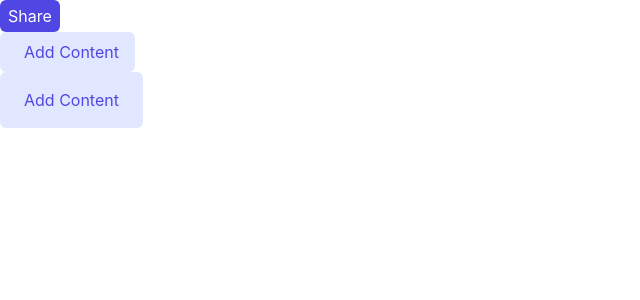
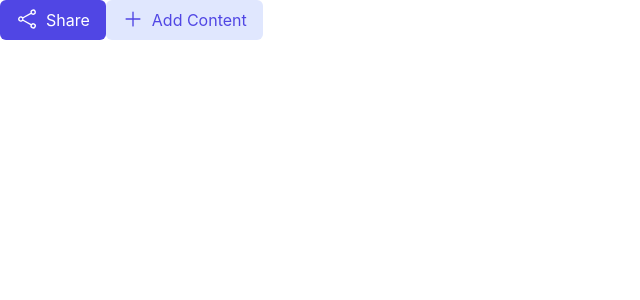
Before and after one commit to AmaanShikalgar/BRAINLY-frontend, a React (Vite) app: page / in a window 1280 px wide. Shown: the top 300 px of the page, without its empty margins (0-640 px from the left). Built offline with nearby package versions, Linux system fonts and the light colour scheme.

Commit message:
making buttons

```diff
--- a/src/App.tsx
+++ b/src/App.tsx
@@ -1,16 +1,17 @@
 import { Button } from "./components/ui/Button"
 import './App.css'
 import { PlusIcon } from "./icons/Plusicon"
+import { ShareIcon } from "./icons/Shareicon"
 
 function App() {
 
   return(
     <>
-      <Button  variant="primary" size="sm" onClick={()=>{}} text="Share"/>
-      <Button startIcon={<PlusIcon/>}variant="secondary" size="md" onClick={()=>{}} text="Add Content"/>
-      <Button variant="secondary" size="lg" onClick={()=>{}} text="Add Content"/>
+    <div className="flex">
+      <Button startIcon={<ShareIcon size={"md"}/>}variant="primary" size="md" onClick={()=>{}} text="Share"/>
+      <Button startIcon={<PlusIcon size={"md"}/>}variant="secondary" size="md" onClick={()=>{}} text="Add Content"/>
+    </div>
     </>
   )
 }
-
 export default App
--- a/src/components/ui/Button.tsx
+++ b/src/components/ui/Button.tsx
@@ -1,6 +1,4 @@
 import type { ReactElement } from "react";
-
-type Variants = "primary"|"secondary"
 
 interface ButtonProps {
     variant: "primary"|"secondary";
@@ -19,11 +17,14 @@
 const sizeStyles = {
     "sm": "py-1 px-2",
     "md": "py-2 px-4",
-    "lg": "py-4 px-6"
+    "lg": "py-4 px-8"
 }
 
 const defaultStyles = "rounded-md flex"
 
 export const Button = (props:ButtonProps) => {
-    return <button className={`${variantStyles[props.variant]} ${defaultStyles} ${sizeStyles[props.size]}`}>{props.startIcon ? <div className="pr-2">{props.startIcon}</div>:null}{props.text}</button>
+    return <button className={`${variantStyles[props.variant]}
+    ${defaultStyles} ${sizeStyles[props.size]}`}>
+        {props.startIcon ? <div className="pr-2">{props.startIcon}</div>:null}
+        {props.text}</button>
 }
--- /dev/null
+++ b/src/icons/Shareicon.tsx
@@ -0,0 +1,7 @@
+import { iconSizeVariants, type IconProps } from "."
+
+export const ShareIcon = (props: IconProps)=>{
+    return <svg xmlns="http://www.w3.org/2000/svg" fill="none" viewBox="0 0 24 24" stroke-width="1.5" stroke="currentColor" className={iconSizeVariants[props.size]}>
+    <path stroke-linecap="round" stroke-linejoin="round" d="M7.217 10.907a2.25 2.25 0 1 0 0 2.186m0-2.186c.18.324.283.696.283 1.093s-.103.77-.283 1.093m0-2.186 9.566-5.314m-9.566 7.5 9.566 5.314m0 0a2.25 2.25 0 1 0 3.935 2.186 2.25 2.25 0 0 0-3.935-2.186Zm0-12.814a2.25 2.25 0 1 0 3.933-2.185 2.25 2.25 0 0 0-3.933 2.185Z" />
+    </svg>
+}
--- a/src/icons/index.ts
+++ b/src/icons/index.ts
@@ -3,7 +3,7 @@
 }
 
 export const iconSizeVariants = {
-    "sm": "size-2",
-    "md": "size-4",
+    "sm": "size-5",
+    "md": "size-5.5",
     "lg": "size-6",
 }
```
Also changed, not shown: src/icons/Plusicon.tsx (line endings or trailing spaces).
